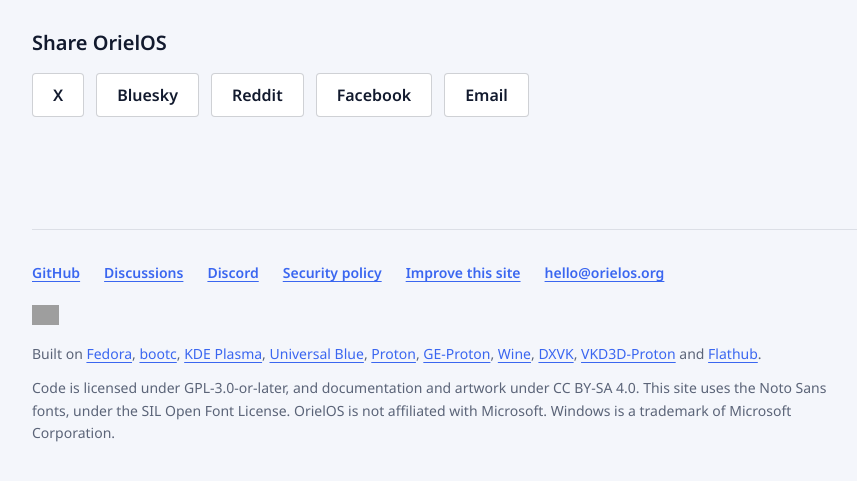
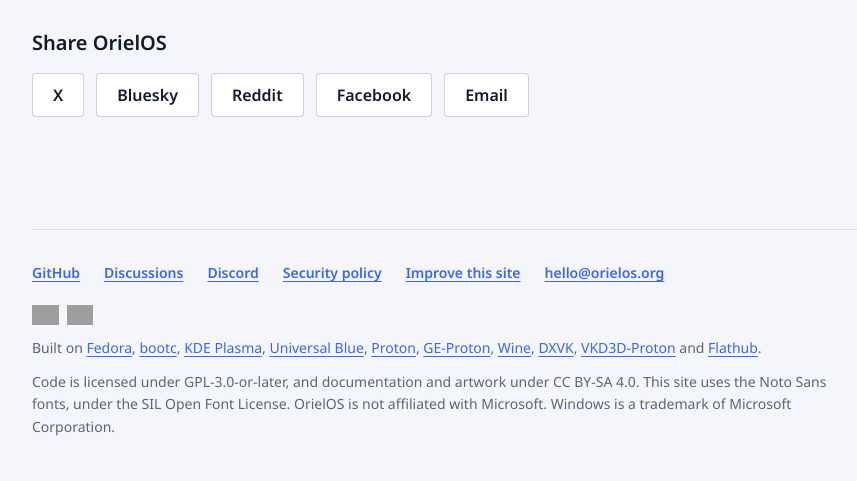
Before and after one commit to OrielOS/OrielOS, a plain HTML site: page website/public/index.html in a window 1280 px wide. Shown: the part 4134-4615 px from the top of the page, without its empty margins (72-929 px from the left). Drawn offline with Linux system fonts and the light colour scheme; grey boxes are pictures that could not be loaded; files whose address does not match are found by name.

Commit message:
feat: show the live OpenSSF Baseline badge beside the Best Practices one
OrielOS meets OpenSSF Baseline level 1. The badge loads live from the same bestpractices.dev project page, so the Content-Security-Policy is unchanged. The two badges sit side by side and wrap onto two rows on narrow screens.

Signed-off-by: Nathan <nathan@orielos.org>

```diff
--- a/website/public/index.html
+++ b/website/public/index.html
@@ -8,8 +8,8 @@ with "if:" comments and the {{...}} placeholders from GitHub.
 
 connect-src 'self' lets tools that audit the page from inside it, such as
 Lighthouse, read robots.txt. No script can run here, so nothing else can use it.
-img-src allows bestpractices.dev for one image: the OpenSSF Best Practices
-badge in the footer, loaded live so it always shows the current level.
+img-src allows bestpractices.dev for the OpenSSF Best Practices and Baseline
+badges in the footer, loaded live so they always show the current levels.
 -->
 <html lang="en-GB">
 <head>
@@ -297,7 +297,10 @@ badge in the footer, loaded live so it always shows the current level.
       <li><a href="https://github.com/ncjsvr/OrielOS/tree/main/website">Improve this site</a></li>
       <li><a href="mailto:hello@orielos.org">hello@orielos.org</a></li>
     </ul>
-    <p class="badges"><a href="https://www.bestpractices.dev/projects/15906"><img src="https://www.bestpractices.dev/projects/15906/badge" alt="OpenSSF Best Practices badge" width="184" height="20"></a></p>
+    <p class="badges">
+      <a href="https://www.bestpractices.dev/projects/15906"><img src="https://www.bestpractices.dev/projects/15906/badge" alt="OpenSSF Best Practices badge" width="184" height="20"></a>
+      <a href="https://www.bestpractices.dev/projects/15906"><img src="https://www.bestpractices.dev/projects/15906/baseline" alt="OpenSSF Baseline badge" width="213" height="20"></a>
+    </p>
     <p>Built on <a href="https://fedoraproject.org/">Fedora</a>, <a href="https://github.com/bootc-dev/bootc">bootc</a>, <a href="https://kde.org/plasma-desktop/">KDE Plasma</a>, <a href="https://universal-blue.org/">Universal Blue</a>, <a href="https://github.com/ValveSoftware/Proton">Proton</a>, <a href="https://github.com/GloriousEggroll/proton-ge-custom">GE-Proton</a>, <a href="https://www.winehq.org/">Wine</a>, <a href="https://github.com/doitsujin/dxvk">DXVK</a>, <a href="https://github.com/HansKristian-Work/vkd3d-proton">VKD3D-Proton</a> and <a href="https://flathub.org/">Flathub</a>.</p>
     <p>Code is licensed under GPL-3.0-or-later, and documentation and artwork under CC BY-SA 4.0. This site uses the Noto Sans fonts, under the SIL Open Font License. OrielOS is not affiliated with Microsoft. Windows is a trademark of Microsoft Corporation.</p>
   </div>
--- a/website/public/styles.css
+++ b/website/public/styles.css
@@ -884,7 +884,13 @@ kbd kbd {
   font-weight: 600;
 }
 
-/* The badge's width changes with its level, so only its height is fixed */
+/* The badges' widths change with their levels, so only their height is fixed */
+
+.badges {
+  display: flex;
+  flex-wrap: wrap;
+  gap: var(--space-2);
+}
 
 .badges a {
   display: inline-block;
```
Also changed, not shown: website/test/build.test.mjs (+13 -6 lines), CHANGELOG.md, website/README.md.
